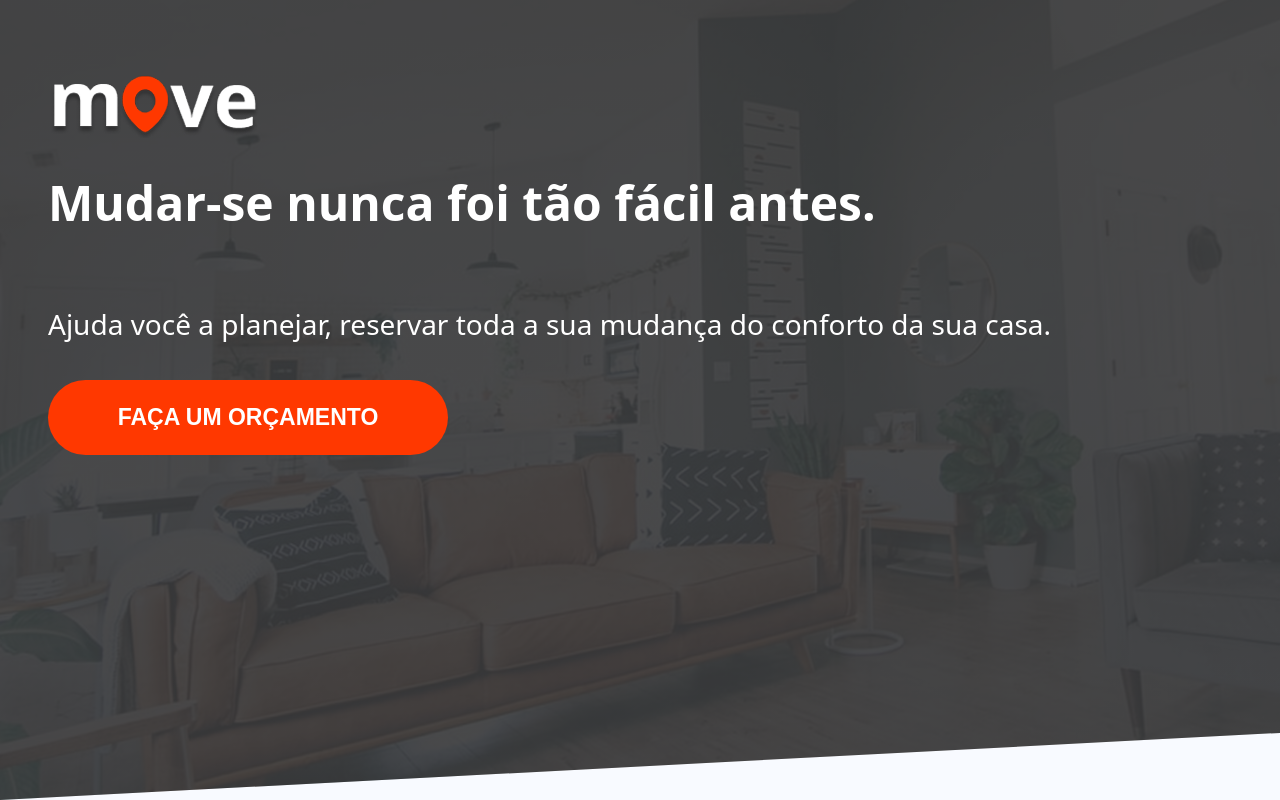
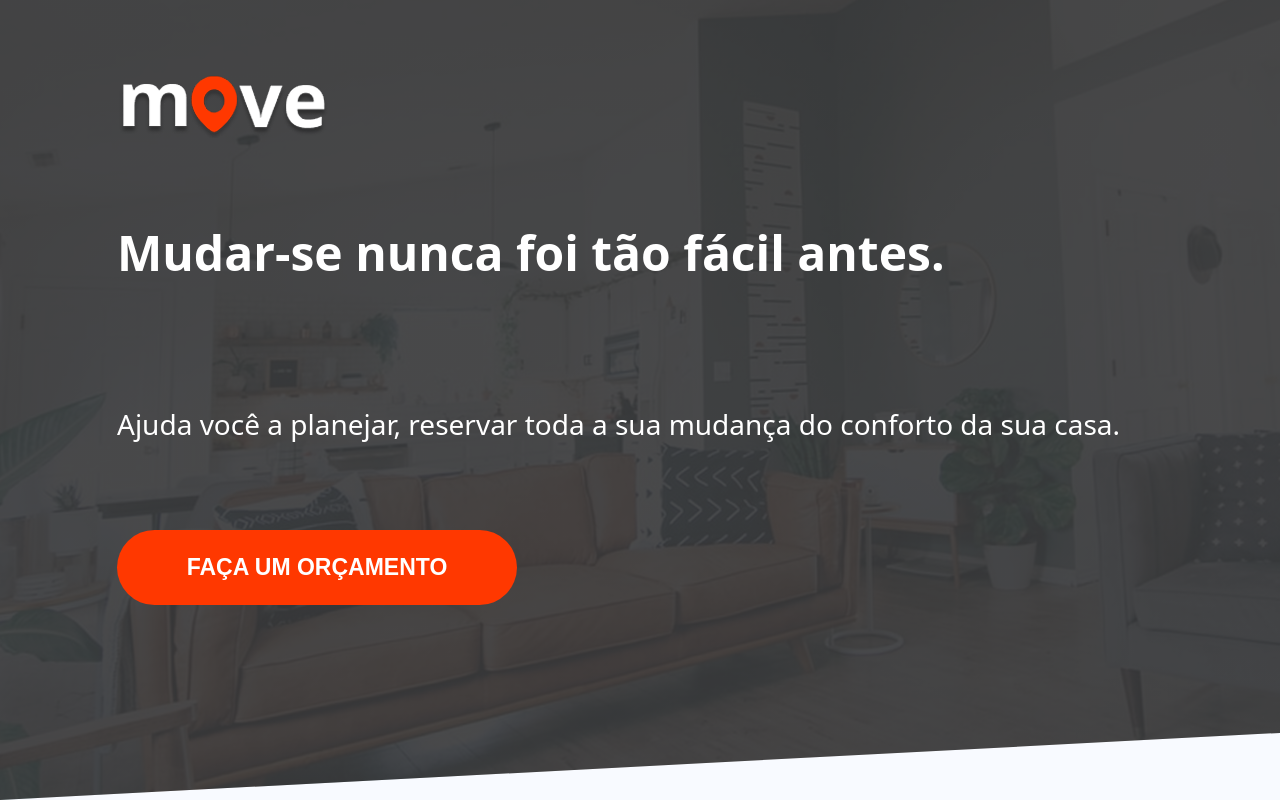
Before and after one commit to eummilena/projeto-move, a React (Vite) app: page / in a window 1280 px wide. Built offline with nearby package versions, Linux system fonts and the light colour scheme.

Commit message:
ajuste no header

```diff
--- a/src/header/Header.jsx
+++ b/src/header/Header.jsx
@@ -7,7 +7,8 @@ const Header = () => {
   return (
     <header className={styles.header}>
       <div className={styles.align}>
-          <img src={logo} alt="logo move"/>
+                <img src={logo} alt="logo move"/>
+
       <h1 className={ styles.title}>Mudar-se nunca foi tão fácil antes.</h1>
       <h4 className={ styles.subtitle}>Ajuda você a planejar, reservar toda a sua mudança do conforto da sua casa.</h4>
         <Button className={styles.buttonHeader} text="Faça um orçamento"/>
--- a/src/header/Header.module.css
+++ b/src/header/Header.module.css
@@ -22,6 +22,7 @@
     z-index: 0;
     /* Mantém a imagem no fundo */
 
+
 }
 
 img {
@@ -31,6 +32,7 @@ img {
 .title {
     color: #fff;
     z-index: 1;
+
 }
 
 .subtitle {
@@ -43,6 +45,7 @@ img {
     background: #ff3800;
     color: #fff;
     z-index: 2;
+    margin-left: 3em;
 }
 
 .buttonHeader:hover {
@@ -50,11 +53,14 @@ img {
     color: #ff3800;
 }
 
+
+
 .align {
     display: flex;
     flex-direction: column;
     justify-content: flex-end;
     flex-wrap: wrap;
     align-items: first baseline;
+    gap: 50px;
 
 }
```
